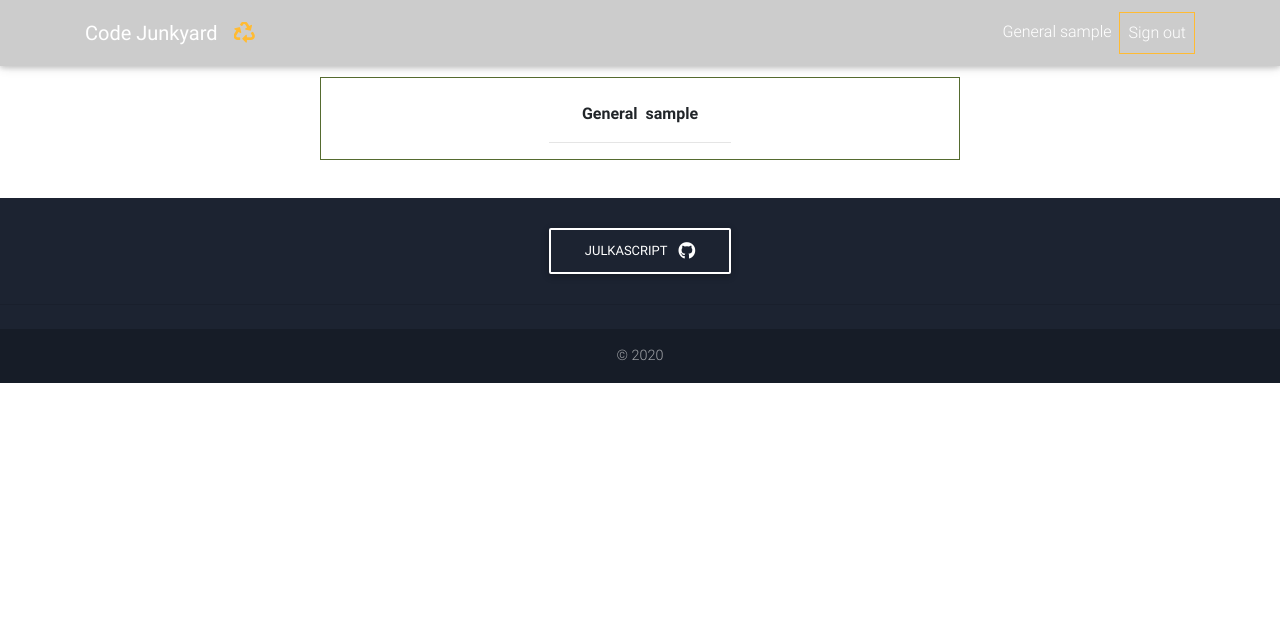
After one commit to julkascript/code-junkyard, a Django app: page /post-details/1 in a window 1280 px wide. The commit adds this page. Shown: the top 623 px of the page. Run offline with Django 3.2, Linux system fonts and the light colour scheme; the visitor is signed in with stand-in values (Sample User, id 1); some libraries are stand-ins or nearby versions.

Commit message:
add reusable component and setup profile-details

```diff
--- a/core/urls.py
+++ b/core/urls.py
@@ -1,10 +1,9 @@
 from django.urls import path
 
-from core.views import index, post_create
+from core.views import index, post_create, post_details
 
 urlpatterns = [
     path('', index, name='home'),
-    # path('sign-in', sign_in, name="sign in"),
-    # path('sign-up', sign_up, name="sign up"),
     path('post-create/', post_create, name="post create"),
+    path('post-details/<int:pk>', post_details, name="post details")
 ]
--- a/core/views.py
+++ b/core/views.py
@@ -24,3 +24,9 @@ def post_create(req):
         return redirect('home')
     context = {'form': form}
     return render(req, 'post-create.html', context)
+
+
+@login_required(login_url='user signin')
+def post_details(req, pk):
+    context = {}
+    return render(req, 'post-details.html', context)
--- a/static/css/style.css
+++ b/static/css/style.css
@@ -231,7 +231,7 @@ html {
 #hr-bar {
     vertical-align: top;
     margin-top: 0;
-    width: 50%
+    width: 30%
 }
 
 #recycle-container-profile {
@@ -240,3 +240,10 @@ html {
     margin-bottom: 3%;
     width: 30%;
 }
+
+#recycle-post-container {
+    border: 1px solid darkolivegreen;
+    margin-top: 6%;
+    margin-bottom: 3%;
+    width: 50%;
+}
--- /dev/null
+++ b/templates/post-details.html
@@ -0,0 +1,6 @@
+{% extends 'shared/base.html' %}
+{% block site_content %}
+    <div class="container" id="recycle-post-container">
+        {% include 'shared/title-and-user.html' %}
+    </div>
+{% endblock %}
--- a/templates/shared/navbar.html
+++ b/templates/shared/navbar.html
@@ -18,6 +18,13 @@
 
             <!-- Left -->
             <ul class="navbar-nav mr-auto">
+                {% if user.is_authenticated %}
+                    <li class="nav-item mt-2">
+                        <a class="text-warning" href="{% url 'post create' %}">
+                            <i class="fas fa-recycle fa-lg"></i>
+                        </a>
+                    </li>
+                {% endif %}
                 {#                <li class="nav-item active">#}
                 {#                    <a class="nav-link" href="#">Browse#}
                 {#                        <span class="sr-only">(current)</span>#}
@@ -37,7 +44,7 @@
                 {#                </li>#}
             </ul>
 
-            <!-- Right -->
+            <!-- Right / sign in or profile logic -->
             <ul class="navbar-nav nav-flex-icons">
                 {% if user.is_authenticated %}
                     <li class="nav-item">
--- /dev/null
+++ b/templates/shared/title-and-user.html
@@ -0,0 +1,7 @@
+<div id="user-title" class="d-flex justify-content-center">
+    <p class="text-center mt-4 mr-2 font-weight-bold">General</p>
+    <p id="user-username" class="text-center mt-4 font-weight-bold">
+        {{ user.username }}
+    </p>
+</div>
+<hr id="hr-bar">
```
Also changed, not shown: templates/profile.html (+1 -7 lines).
